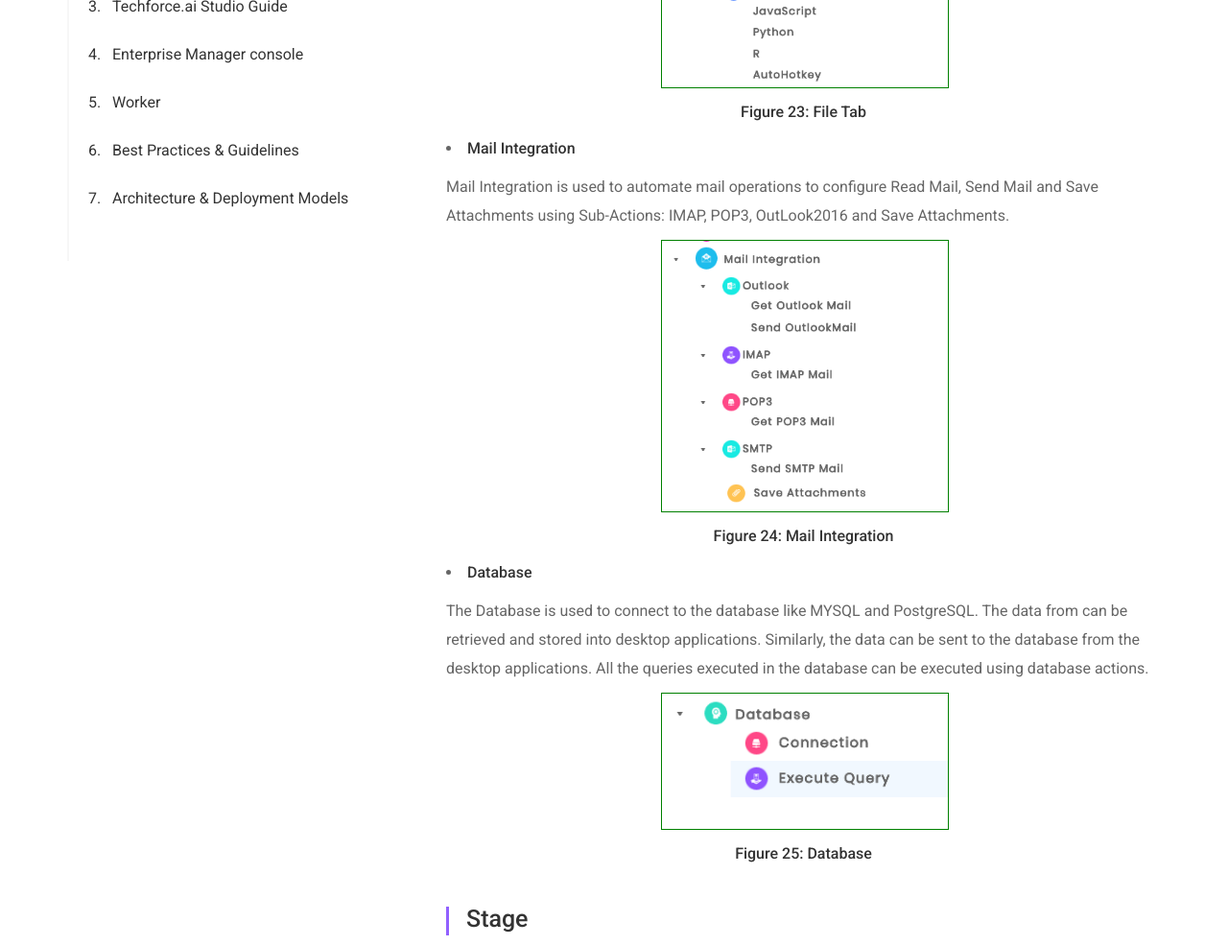
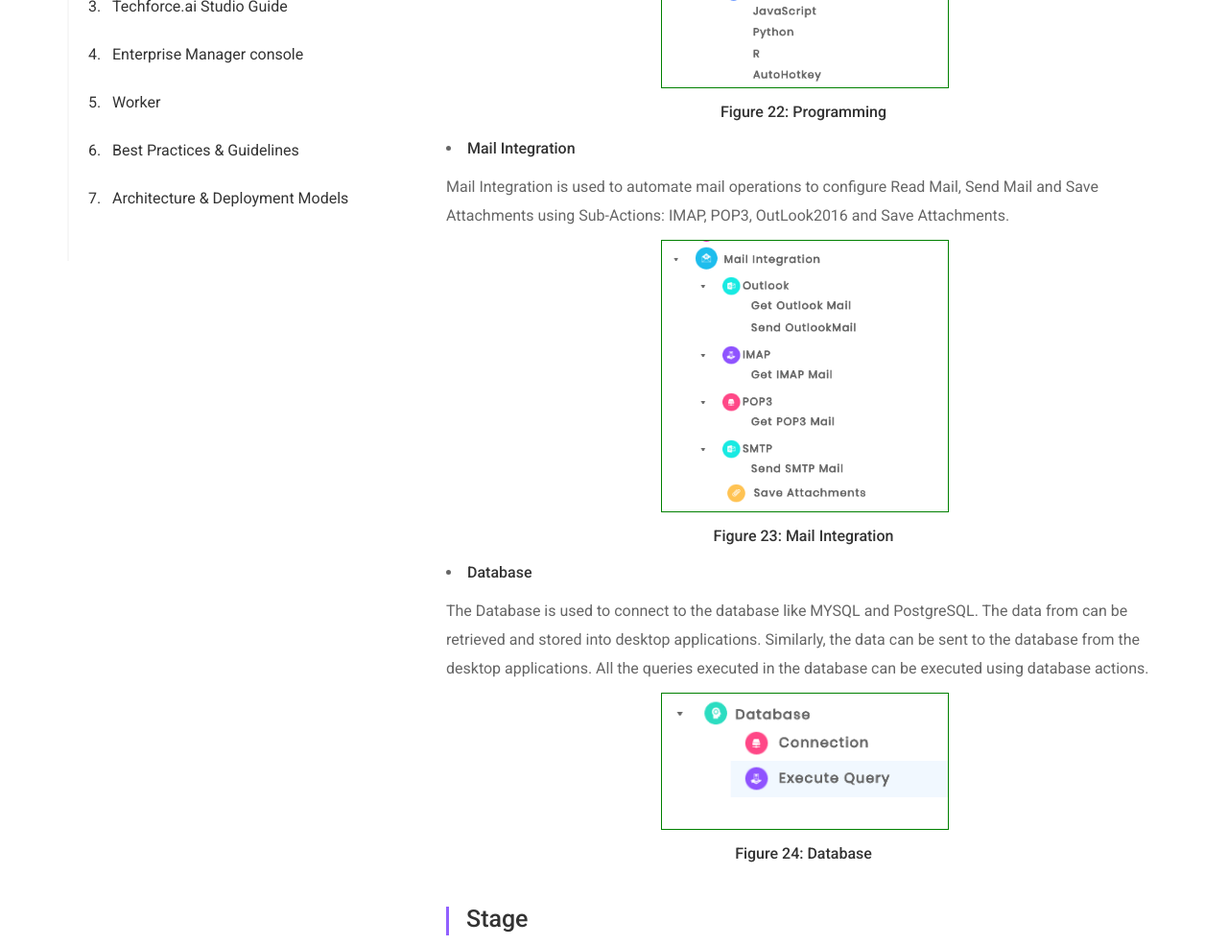
Before and after one commit to digitamizers/Documentation, a Jekyll site: the page built from index.md, in a window 1280 px wide and 1400 px high, scrolled down 23193 px. Shown: the part 153-1138 px from the top of the window at 96% size. Built offline with Jekyll 4.4.1, drawn with Linux system fonts in a browser that asks for light colours.

Commit message:
css and images changes in docs to surya

```diff
--- a/_layouts/default.html
+++ b/_layouts/default.html
@@ -558,7 +558,7 @@
                                  <li class="subMenu">
                                       <a href="#Techforce"  class="heading"><span class="numbers">3.</span>Techforce.ai Studio Guide</a>
                                       <ul class="collapse list-unstyled collapse-2">
-                                          <li class="subMenu2"><a class="child 2" href="#Installation"><span class="numbers"></span>Installation</a>
+                                          <li class="subMenu"><a class="child 2" href="#Installation"><span class="numbers"></span>Installation</a>
                                               <ul class="collapse list-unstyled collapse-6">
                                                  <li style="margin-left:20px;"><a class="child 2" href="#SoftwareRequirements"> <span style="margin-left:5px;">Software Requirements</span></a></li>
                                                  <li style="margin-left:20px;"><a class="child 2" href="#HardwareRequirements"><span style="margin-left:5px;">Hardware Requirements</span></a></li>
@@ -1123,18 +1123,18 @@
                             <li><strong> Programming</strong></li>
                             <p>Programming Action comprises String and Technology Sub-Actions. Using String Sub-Action, the user can perform string operations and match case operations. By using Programming Sub-Action, the user can include programming languages like JavaScript, Python, R and Auto Hotkey scripting, available to automate.</p>
                             <img src="{{ '/assets/images/doc-img37.png' | relative_url }}" alt="image" style=" width:300px;border:1px solid green;margin-left:30%;margin-top:10px;margin-bottom:10px;">
-                            <p style="text-align:center;"><strong>Figure 23: File Tab</strong></p>
+                            <p style="text-align:center;"><strong>Figure 22: Programming</strong></p>
 
                             <li><strong> Mail Integration</strong></li>
                             <p>Mail Integration is used to automate mail operations to configure Read Mail, Send Mail and Save Attachments using Sub-Actions: IMAP, POP3, OutLook2016 and Save Attachments.</p>
                             <img src="{{ '/assets/images/doc-img38.png' | relative_url }}" alt="image" style="width:300px;border:1px solid green;margin-left:30%;margin-top:10px;margin-bottom:10px;">
-                            <p style="text-align:center;"><strong>Figure 24: Mail Integration</strong></p>
+                            <p style="text-align:center;"><strong>Figure 23: Mail Integration</strong></p>
 
                             <li><strong> Database</strong></li>
                             <p>The Database is used to connect to the database like MYSQL and PostgreSQL. The data from can be retrieved and stored into desktop applications. Similarly, the data can be sent to the database from the desktop applications. All the queries executed in the database can be executed using database actions.</p>
 
                             <img src="{{ '/assets/images/doc-img39.png' | relative_url }}" alt="image" style="width:300px;border:1px solid green;margin-left:30%;margin-top:10px;margin-bottom:10px;">
-                            <p style="text-align:center;"><strong>Figure 25: Database</strong></p>
+                            <p style="text-align:center;"><strong>Figure 24: Database</strong></p>
                           </div>
 
                           <div id="Stage"  class="page-section">
```
